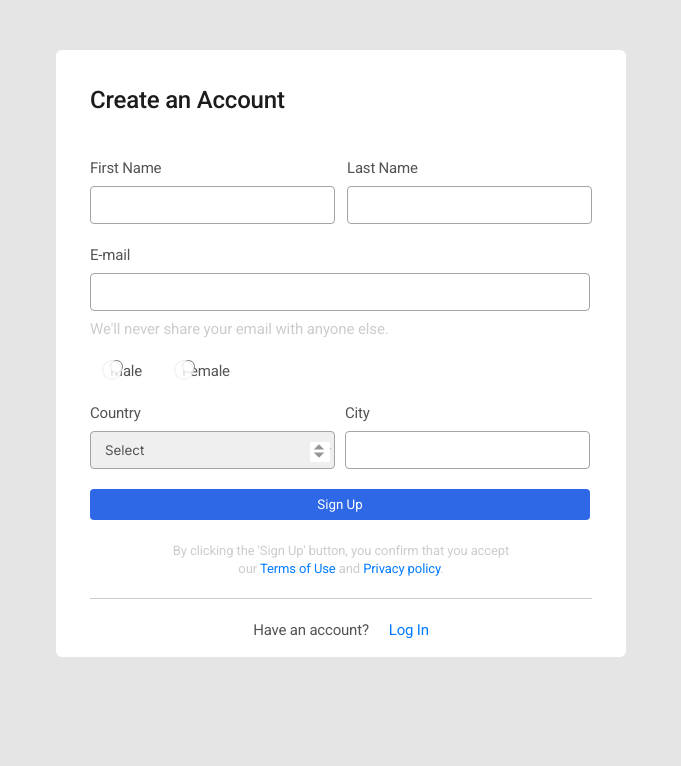
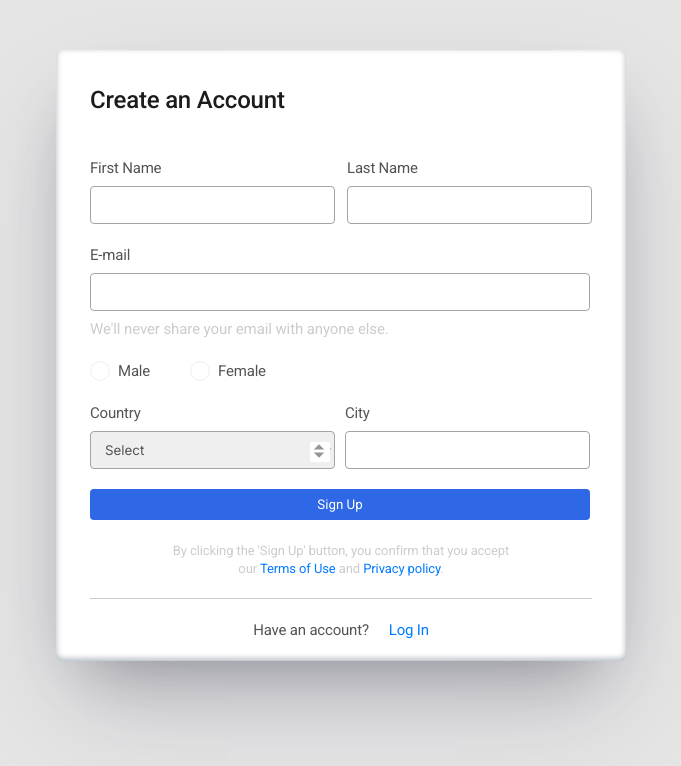
Before and after one commit to Maryna-smile/svg-form, a plain HTML site: page form.html in a window 1280 px wide. Shown: the whole page, without its empty margins (299-980 px from the left). Drawn offline with Linux system fonts and the light colour scheme.

Commit message:
fixed custom radio

```diff
--- a/form.html
+++ b/form.html
@@ -30,16 +30,6 @@
       <input class="input form__input-mail" type="email" />
       <p class="form__tips">We'll never share your email with anyone else.</p>
     </label>
-
-
-
-
-
-
-
-
-
-
     <div class="radio-wrapper">
       <div class="radio">
         <label class="male-label male-label-custom" for="male">
@@ -48,26 +38,10 @@
       </div>
 
       <div class="radio">
-        <label for="female">
+        <label  class="male-label male-label-custom" for="female">
           <input class="input-radio" id="female" type="radio" name="male" value="Female" />Female</label>
       </div>
     </div>
-
-
-
-
-
-
-
-
-
-
-
-
-
-
-
-
     <div class="adress-wrapper">
       <div class="select-wrapper">
         <label class="form__label">Country
--- a/styles/form.css
+++ b/styles/form.css
@@ -15,11 +15,12 @@ body {
   margin: 50px auto;
   width: 570px;
   padding-top: 35px;
-  padding-bottom: 16px;
+  padding-bottom: 20px;
   padding-left: 34px;
   padding-right: 34px;
 
   background: #ffffff;
+  box-shadow: rgba(50, 50, 93, 0.25) 0px 50px 100px -20px, rgba(0, 0, 0, 0.3) 0px 30px 60px -30px, rgba(10, 37, 64, 0.35) 0px -2px 6px 0px inset;
 }
 
 .form__title {
@@ -50,38 +51,13 @@ body {
   gap: 20px;
 }
 
-.radio {
-  position: relative;
-}
-
 .input-radio {
   position: absolute;
-  /* opacity: 0; */
-}
-
-.input-radio::before {
-  position: absolute;
-  top: 0;
-  left: -8px;
-
-  content: "";
-  display: block;
-  width: 20px;
-  height: 20px;
-
-  border-radius: 50%;
-  border-color: red;
-
-  background-image: url(../images/form/On.svg);
+  opacity: 0;
 }
 
 .input-radio:checked .input-radio::before {
   background-image: url(../images/form/On-blue.svg);
-}
-
-
-.input-radio:checked  {
- background-color: red;
 }
 
 .input {
@@ -120,7 +96,30 @@ body {
 }
 
 .male-label-custom {
-  margin-left: 20px;
+  margin-left: 0;
+
+  display: flex;
+  align-items: center;
+  gap: 8px;
+
+  cursor: pointer;
+}
+
+.male-label-custom::before {
+
+  content: "";
+  display: block;
+  width: 20px;
+  height: 20px;
+
+  border-radius: 50%;
+  border-color: red;
+
+  background-image: url(../images/form/On.svg);
+}
+
+.male-label-custom:has(.input-radio:checked)::before  {
+  background-image: url(../images/form/On-blue.svg);
 }
 
 .select-wrapper {
```
